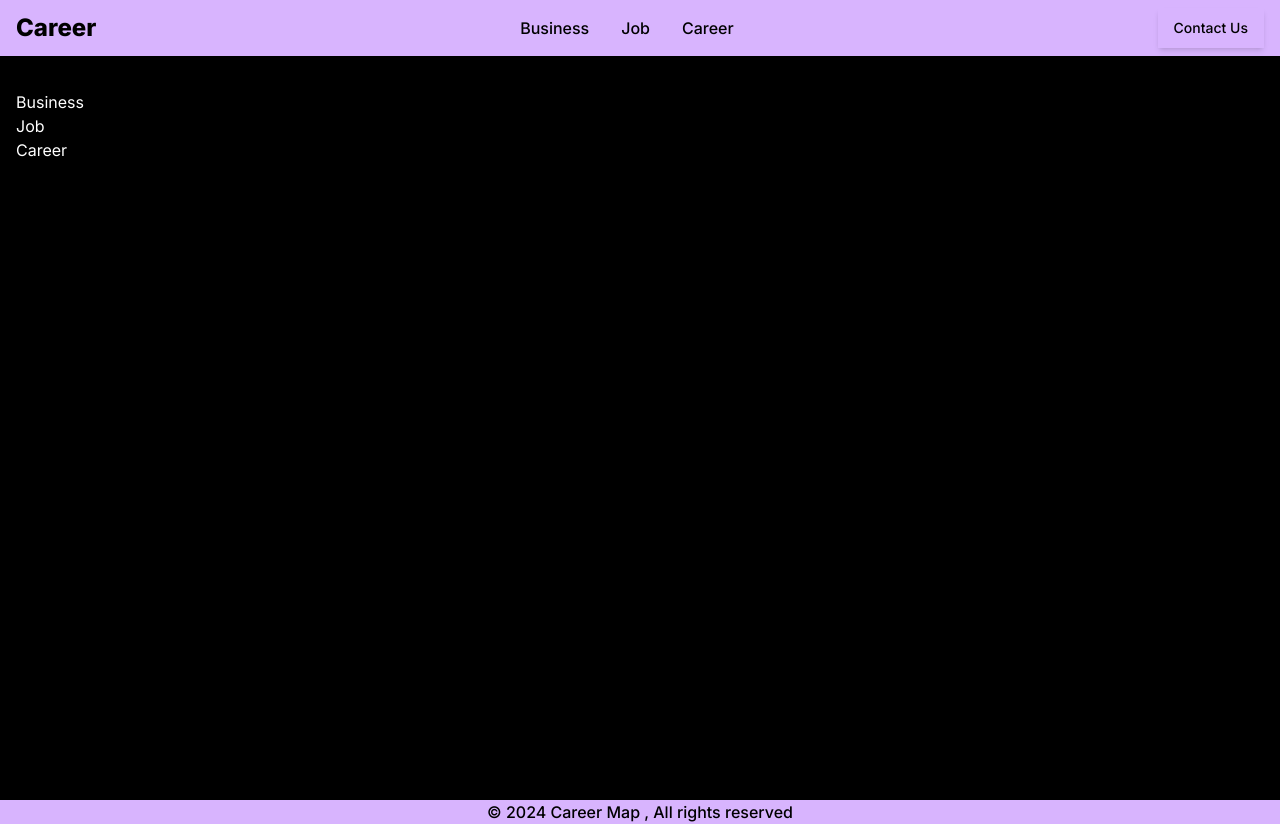
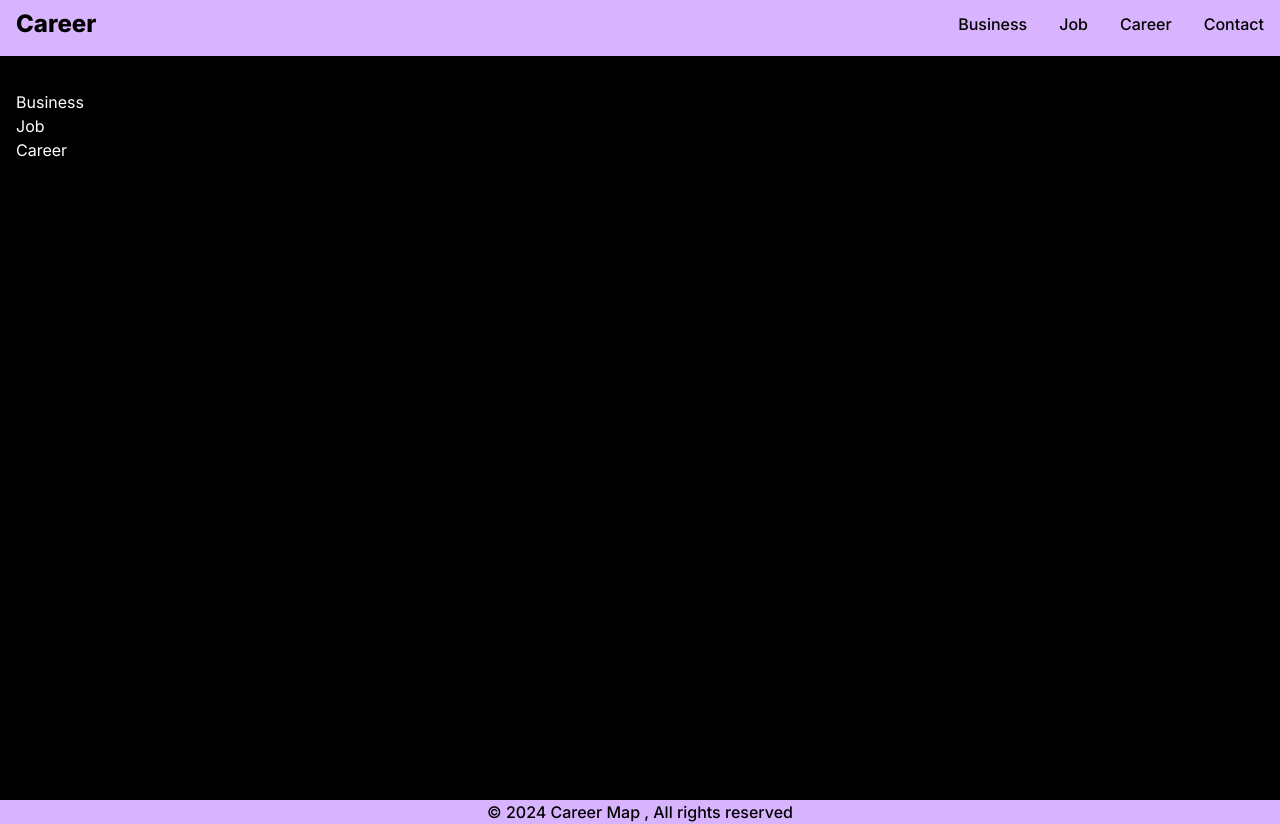
Before and after one commit to theravigandhi/career, a Next.js app: page / in a window 1280 px wide. Built offline with nearby package versions, Linux system fonts and the light colour scheme.

Commit message:
header optimize

```diff
--- a/components/navbar.tsx
+++ b/components/navbar.tsx
@@ -1,85 +1,36 @@
 "use client";
 import Link from "next/link";
 import React, { useState } from "react";
-import { Menu } from "lucide-react";
-import { Dialog } from "@headlessui/react";
-import { X } from "lucide-react";
 import { Button } from "./ui/button";
 
 function Navbar() {
-  const [isOpen, setIsOpen] = useState(false);
   return (
-    <header className="bg-purple-300 text-black h-14 fixed top-0 w-full">
-      <nav className="flex pt-2 px-4 items-center justify-between">
+    <header className="bg-purple-300 text-black h-[75px] md:h-14 fixed top-0 w-full overflow-hidden ">
+      <nav className="pt-2 px-4 md:flex items-center justify-between">
         <div className="">
           <Link href="/">
-            {/* <span className="sr-only text-2xl font-extrabold">Career</span> */}
             <h1 className=" text-2xl font-extrabold">Career</h1>
           </Link>
         </div>
-        <div className="flex md:hidden">
-          <button onClick={() => setIsOpen(true)} type="button" className=" ">
-            <Menu />
-          </button>
-        </div>
-        <div className={`flex-1 hidden md:block `}>
-          <ul className="flex  space-x-8 font-medium justify-center  ">
+        <div className="flex ">
+          <div>
+            <ul className="flex  space-x-8 font-medium justify-center   ">
               <Link href="/business" className="hover:text-white">
                 <li>Business</li>
               </Link>
-            <Link href="/job" className="hover:text-white">
+              <Link href="/job" className="hover:text-white   rounded-md">
                 <li>Job</li>
               </Link>
               <Link href="/career" className="hover:text-white">
                 <li>Career</li>
               </Link>
+              <Link href="/contact" className="hover:text-white">
+                <li>Contact </li>
+              </Link>
             </ul>
           </div>
-        <Button className="hidden md:block rounded-sm shadow-md px-4 py-2">
-          Contact Us{" "}
-        </Button>
+        </div>
       </nav>
-      <Dialog as="div" className="md:hidden" open={isOpen} onClose={setIsOpen}>
-        <div className="fixed inset-0 z-10" />
-        <Dialog.Panel className="fixed inset-y-0 right-0 z-10 w-full overflow-y-auto bg-purple-300 px-6 py-6 sm:max-w-sm sm:ring-1 sm:ring-gray-900/10">
-          <div className="flex items-center justify-between">
-            <a href="#" className="-m-1.5 p-1.5">
-              <span className="sr-only">Career</span>
-              <h1 className=" text-2xl font-extrabold">Career</h1>
-            </a>
-            <button
-              type="button"
-              className="-m-2.5 rounded-md p-2.5 text-white"
-              onClick={() => setIsOpen(false)}
-            >
-              <span className="sr-only"> Close Menu</span>
-              <X className="h-6 w-6 text-black " aria-hidden="true" />
-            </button>
-          </div>
-          <div className="mt-6 flow-root">
-            <div className="-my-6 divide-y divide-gray-500/10">
-              <div className="space-y-2 py-6 ">
-                <ul className="space-x-8 font-medium justify-center mt-14  ">
-                  <a href="/business" className="hover:text-white">
-                    <li>Business</li>
-                  </a>
-                  <a href="/job" className="hover:text-white">
-                    <li>Job</li>
-                  </a>
-                  <a href="/career" className="hover:text-white">
-                    <li>Career</li>
-                  </a>
-                </ul>
-              </div>
-              <Link href="/contact">
-                <button className="bg-black text-white rounded-sm shadow-md px-4 py-2">
-                  Contact us
-                </button>
-              </Link>
-            </div>
-          </div>
-        </Dialog.Panel>
-      </Dialog>
     </header>
   );
 }
```
Lines whose indentation alone changed are shown as unchanged.
